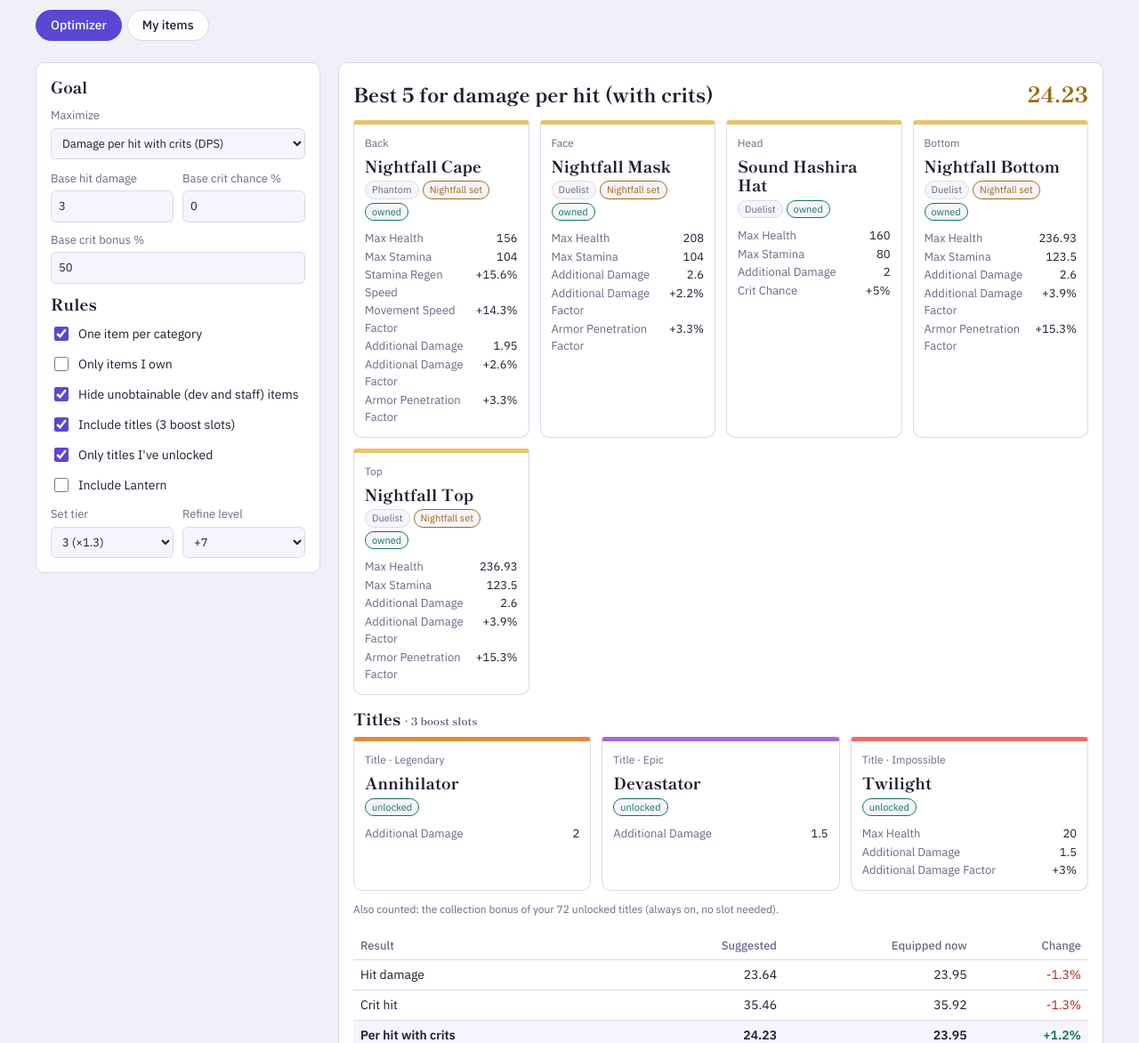
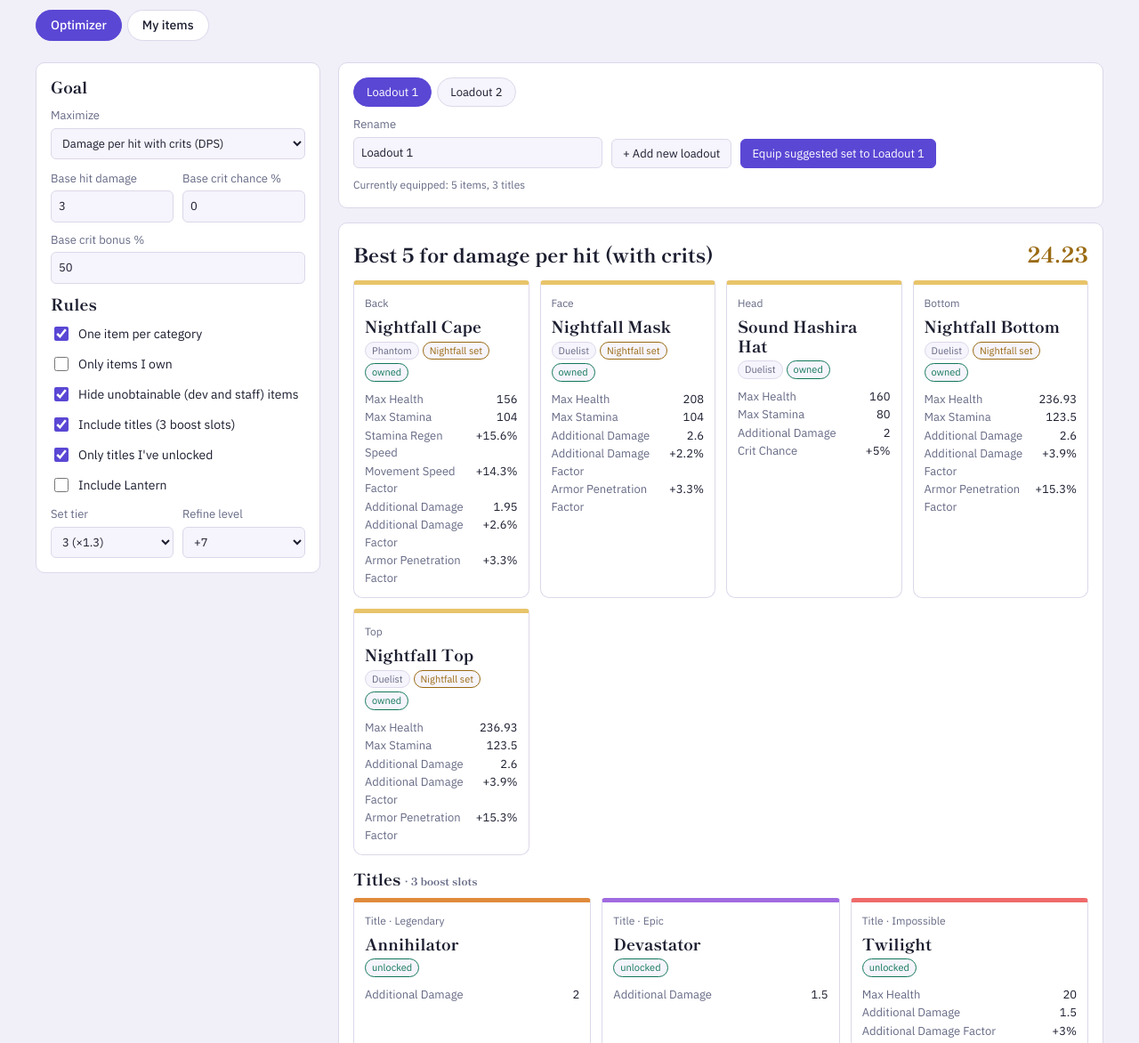
Before and after one commit to Prometheus6074/Slayers-2-Loadout-Optimizer, a plain HTML site: page index.html in a window 1280 px wide. Shown: the part 128-1300 px from the top of the page at 89% size. Drawn offline with Linux system fonts and the light colour scheme.

Commit message:
Added Loadouts

```diff
--- a/app.js
+++ b/app.js
@@ -35,6 +35,16 @@ const TR={Common:1,Rare:3,Epic:4,Legendary:5,Mythic:6,Impossible:7,'Impossible L
 const tvec=o=>{const v=new Array(D).fill(0);for(const k in o)if(I[k]!==undefined)v[I[k]]=o[k];return v};
 const tadd=(a,b)=>{const o={...a};for(const k in b)o[k]=(o[k]||0)+b[k];return o};
 const collVec=()=>total(TT.filter(t=>TOWN.has(t.i)).map(t=>tvec(t.cb)));
+/* loadouts: what is "equipped" for the comparison column. Starts as the save's current set (Loadout 1) + an empty Loadout 2 */
+const LO_KEY='ouwland-loadouts';
+let LO={sel:0,list:[{name:'Loadout 1',items:DATA.cur.map(c=>({n:c.n,t:c.t,rf:c.rf})),titles:[...(DATA.curTitles||[])]},{name:'Loadout 2',items:[],titles:[]}]};
+try{const sv=JSON.parse(localStorage.getItem(LO_KEY));
+  if(sv&&Array.isArray(sv.list)&&sv.list.length>=2){
+    LO={sel:Math.min(Math.max(+sv.sel||0,0),sv.list.length-1),list:sv.list.map(l=>({name:String(l.name||'').slice(0,24),
+      items:(l.items||[]).filter(c=>byName[c.n]).map(c=>({n:c.n,t:+c.t||1,rf:+c.rf||0})),titles:(l.titles||[]).filter(i=>tById[i])}))}}}catch(e){}
+const saveLo=()=>{try{localStorage.setItem(LO_KEY,JSON.stringify(LO))}catch(e){}};
+const loName=i=>LO.list[i].name.trim()||'Loadout '+(i+1);
+let last=null;/* the suggestion on screen, so "Equip" knows what to save */
 function metrics(T,p){
   const g=n=>T[I[n]];
   const hit=(p.base+g('Additional Damage'))*(1+g('Additional Damage Factor'));
@@ -79,6 +89,7 @@ const fmt=(k,v)=>{if(BOOL.has(k))return'Yes';if(/Factor|Regen|Crit/.test(k)&&!/^
 const n2=(x,d=1)=>(Math.round(x*10**d)/10**d).toLocaleString('en',{maximumFractionDigits:d});
 const GOALS={exp:['Damage per hit (with crits)',v=>n2(v,2)],hit:['Hit damage',v=>n2(v,2)],crit:['Crit hit damage',v=>n2(v,2)],hp:['Max HP',v=>n2(v,0)],def:['Defense (hits you can take, any hit size)',v=>n2(v,2)],sta:['Max stamina',v=>n2(v,0)],spd:['Movement speed',v=>'×'+n2(v,3)],custom:['Custom score',v=>n2(v,2)]};
 function run(){
+  last=null;
   const p=params(),f=scorer(p),tier=+$('tier').value,rl=+$('refine').value;
   for(const[id,sh]of[['f-dmg',['exp','hit','crit']],['f-hp',['hp','def']],['f-cus',['custom']]])$(id).classList.toggle('hide',!sh.includes(p.goal));
   $('f-rng').classList.toggle('hide',p.goal!=='def');
@@ -113,12 +124,14 @@ function run(){
     res.cut=cut}
   else res=pick(C,fi);
   const out=$('out');
-  if(!res.set){out.innerHTML='<div class="empty">No items match these filters.</div>';return}
+  if(!res.set){out.innerHTML='<div class="empty">No items match these filters.</div>';syncLoBar();return}
   const set=res.set.filter(c=>!c.T).sort((a,b)=>a.c.localeCompare(b.c)||a.k.localeCompare(b.k)),tis=res.set.filter(c=>c.T).sort((a,b)=>a.n.localeCompare(b.n));
-  const cur=DATA.cur.map(c=>vec(byName[c.n],c.t,c.rf)),ctv=tOn?(DATA.curTitles||[]).map(i=>tById[i]).filter(Boolean).map(t=>tvec(t.b)):[];
+  last={set:set.slice(),tis:tis.slice(),tier,rl};
+  const lo=LO.list[LO.sel],cur=lo.items.map(c=>vec(byName[c.n],c.t,c.rf)),
+    ctv=tOn?lo.titles.map(i=>tById[i]).map(t=>tvec(TOWN.has(t.i)?t.b:tadd(t.b,t.cb))):[],emp=!cur.length&&!ctv.length;
   const T=total([BASE,...set.map(c=>c.v),...tis.map(c=>c.v)]),TC=total([BASE,...cur,...ctv]);
   const M=metrics(T,p),MC=metrics(TC,p),g=GOALS[p.goal];
-  const sc=f(T),scc=f(TC),dl=scc?(sc/scc-1)*100:0;
+  const sc=f(T),scc=f(TC);
   const card=c=>`<div class="slot" style="--rc:${RC[c.r]||RC[1]}"><span class="k">${c.k}</span><h3>${c.n}</h3>
   <div class="tags">${c.cl?`<span class="tag">${c.cl}</span>`:''}${c.ser?`<span class="tag set">${c.ser} set</span>`:''}${ownedSet.has(c.n)?'<span class="tag own">owned</span>':''}${c.fl?`<span class="tag">${c.fl}</span>`:''}</div>
   <ul class="st">${ST.filter((k,d)=>c.v[d]).map(k=>`<li><span>${k}</span><span class="num">${fmt(k,c.v[I[k]])}</span></li>`).join('')}</ul></div>`;
@@ -128,16 +141,17 @@ function run(){
   const tsec=tOn?`<h2 class="sub">Titles <span class="hint">· ${TSLOTS} boost slots</span></h2>${tis.length?`<div class="slots">${tis.map(tcard).join('')}</div>`:'<p class="hint">No title adds anything for this goal.</p>'}
   <p class="hint" style="margin:-4px 0 16px">Also counted: the collection bonus of your ${TT.filter(t=>TOWN.has(t.i)&&Object.keys(t.cb).length).length} unlocked titles (always on, no slot needed).</p>`:'';
   const dm=[['hit','Hit damage'],['crit','Crit hit'],['exp','Per hit with crits'],['hp','Max HP'],['def','Defense (any hit size)'],['sta','Max stamina'],['spd','Movement speed']];
-  const row=(l,a,b,fm,key)=>{const d=b?(a/b-1)*100:0;return`<tr class="${key?'key':''}"><td>${l}</td><td class="num">${fm(a)}</td><td class="num">${fm(b)}</td><td class="num ${d>0.05?'up':d<-0.05?'dn':''}">${Math.abs(d)<0.05?'0%':(d>0?'+':'')+n2(d,1)+'%'}</td></tr>`};
-  const sr=ST.map((k,d)=>[k,d]).filter(([k,d])=>T[d]||TC[d]).map(([k,d])=>`<tr><td>${k}</td><td class="num">${fmt(k,T[d])}</td><td class="num">${fmt(k,TC[d])}</td><td class="num ${T[d]>TC[d]?'up':T[d]<TC[d]?'dn':''}">${T[d]===TC[d]?'':fmt(k,T[d]-TC[d])}</td></tr>`).join('');
+  const row=(l,a,b,fm,key)=>{const d=b?(a/b-1)*100:0;return`<tr class="${key?'key':''}"><td>${l}</td><td class="num">${fm(a)}</td><td class="num">${emp?'—':fm(b)}</td><td class="num ${emp?'':d>0.05?'up':d<-0.05?'dn':''}">${emp?'':Math.abs(d)<0.05?'0%':(d>0?'+':'')+n2(d,1)+'%'}</td></tr>`};
+  const sr=ST.map((k,d)=>[k,d]).filter(([k,d])=>T[d]||(!emp&&TC[d])).map(([k,d])=>`<tr><td>${k}</td><td class="num">${fmt(k,T[d])}</td><td class="num">${emp?'—':fmt(k,TC[d])}</td><td class="num ${emp?'':T[d]>TC[d]?'up':T[d]<TC[d]?'dn':''}">${emp||T[d]===TC[d]?'':fmt(k,T[d]-TC[d])}</td></tr>`).join('');
+  const eqh=`Equipped · ${esc(loName(LO.sel))}`;
   out.innerHTML=`<div class="head"><h2>Best ${set.length} for ${g[0].toLowerCase()}</h2><span class="score num">${g[1](sc)}</span></div>
   ${res.cut?'<p class="warn">Search hit its time limit, so this may not be the exact best set.</p>':''}
   <div class="slots">${set.map(card).join('')}</div>
   ${tsec}
-  <div class="tw"><table><thead><tr><th>Result</th><th>Suggested</th><th>Equipped now</th><th>Change</th></tr></thead><tbody>
+  <div class="tw"><table><thead><tr><th>Result</th><th>Suggested</th><th>${eqh}</th><th>Change</th></tr></thead><tbody>
   ${dm.map(([k,l])=>row(l,M[k],MC[k],GOALS[k][1],k===p.goal)).join('')}
   ${p.goal==='custom'?row('Custom score',sc,scc,v=>n2(v,2),true):''}</tbody></table></div>
-  <div class="tw" style="margin-top:12px"><table><thead><tr><th>Stat totals</th><th>Suggested</th><th>Equipped now</th><th>Change</th></tr></thead><tbody>${sr}</tbody></table></div>`}
+  <div class="tw" style="margin-top:12px"><table><thead><tr><th>Stat totals</th><th>Suggested</th><th>${eqh}</th><th>Change</th></tr></thead><tbody>${sr}</tbody></table></div>`;syncLoBar()}
 let tm;document.addEventListener('input',()=>{clearTimeout(tm);tm=setTimeout(run,120)});
 
 const esc=t=>String(t).replace(/&/g,'&amp;').replace(/</g,'&lt;');
@@ -199,10 +213,33 @@ $('pg-q').addEventListener('input',pgFilter);$('pg-q').addEventListener('keydown
 $('pg-go').onclick=pgFilter;$('pg-f').addEventListener('change',pgFilter);
 $('pg-clear').onclick=()=>{$('pg-q').value='';$('pg-f').value='all';pgFilter();$('pg-q').focus()};
 $('pg-all').onclick=()=>setMany(shownIx(pgRows),true);$('pg-none').onclick=()=>setMany(shownIx(pgRows),false);$('pg-reset').onclick=resetOwn;$('pg-exclear').onclick=clearEx;
+/* loadout bar */
+function renderLoBar(){
+  const many=LO.list.length>2;
+  $('lo-tabs').innerHTML=LO.list.map((l,i)=>`<span class="lo-tab${i===LO.sel?' on':''}"><button type="button" class="btn" data-lo="${i}" aria-pressed="${i===LO.sel}">${esc(loName(i))}</button>${many?`<button type="button" class="lo-x" data-lo-del="${i}" aria-label="Delete ${esc(loName(i))}" title="Delete this loadout">×</button>`:''}</span>`).join('');
+  $('lo-name').value=LO.list[LO.sel].name;$('lo-name').placeholder='Loadout '+(LO.sel+1);
+  syncLoBar()}
+function syncLoBar(){
+  const lo=LO.list[LO.sel],n=lo.items.length,t=lo.titles.length;
+  $('lo-equip').disabled=!last;$('lo-equip').textContent='Equip suggested set to '+loName(LO.sel);
+  $('lo-hint').textContent=n||t?'Currently equipped: '+n+' item'+(n===1?'':'s')+', '+t+' title'+(t===1?'':'s'):'Empty — equip the suggested set to compare against it.'}
+function pickLo(i){LO.sel=i;saveLo();renderLoBar();clearTimeout(tm);run()}
+$('lo-tabs').addEventListener('click',e=>{
+  const x=e.target.closest('[data-lo-del]'),b=e.target.closest('[data-lo]');
+  if(x){if(LO.list.length<=2)return;const i=+x.dataset.loDel;
+    if(!confirm('Delete "'+loName(i)+'"?'))return;
+    LO.list.splice(i,1);if(i<LO.sel)LO.sel--;LO.sel=Math.min(LO.sel,LO.list.length-1);saveLo();renderLoBar();clearTimeout(tm);run()}
+  else if(b)pickLo(+b.dataset.lo)});
+$('lo-add').onclick=()=>{let k=LO.list.length+1;while(LO.list.some(l=>l.name.trim()==='Loadout '+k))k++;
+  LO.list.push({name:'Loadout '+k,items:[],titles:[]});pickLo(LO.list.length-1)};
+$('lo-name').addEventListener('input',e=>{LO.list[LO.sel].name=e.target.value.slice(0,24);saveLo();
+  const b=document.querySelector(`#lo-tabs [data-lo="${LO.sel}"]`);if(b)b.textContent=loName(LO.sel);syncLoBar()});
+$('lo-equip').onclick=()=>{if(!last)return;const lo=LO.list[LO.sel];
+  lo.items=last.set.map(c=>({n:c.n,t:last.tier,rf:last.rl}));lo.titles=last.tis.map(c=>c.i);saveLo();clearTimeout(tm);run()};
 /* page routing: #optimizer (default) and #my-items */
 function route(){const pg=location.hash==='#my-items';view=pg?'items':'opt';
   document.querySelector('.wrap').classList.toggle('hide',pg);$('items-page').classList.toggle('hide',!pg);
   $('nav-opt').setAttribute('aria-current',pg?'false':'page');$('nav-items').setAttribute('aria-current',pg?'page':'false');
   if(!pg&&dirty){dirty=false;run()}}
 window.addEventListener('hashchange',()=>{route();window.scrollTo(0,0)});
-syncOwn();syncEx();pgFilter();route();
+syncOwn();syncEx();pgFilter();renderLoBar();route();
--- a/index.html
+++ b/index.html
@@ -53,6 +53,12 @@
 <label>Refine level<select id="refine"></select></label></div>
 </aside>
 <main>
+<div class="panel lo" id="lo-bar">
+<div class="lo-tabs" id="lo-tabs" role="group" aria-label="Loadouts"></div>
+<div class="lo-act"><label class="lo-name">Rename<input type="text" id="lo-name" maxlength="24" autocomplete="off"></label>
+<button type="button" class="btn" id="lo-add">+ Add new loadout</button><button type="button" class="btn pri" id="lo-equip" disabled>Equip suggested set</button></div>
+<p class="hint" id="lo-hint"></p>
+</div>
 <div class="panel" id="out"></div>
 
 </main>
--- a/style.css
+++ b/style.css
@@ -16,7 +16,7 @@ header p{margin:6px 0 0;color:var(--mute);max-width:70ch}
 .ctl h2{font-size:18px}
 label{display:grid;gap:4px;font-size:13px;color:var(--mute)}
 label.row{display:flex;align-items:center;gap:8px;color:var(--ink);font-size:14px}
-select,input[type=number],input[type=search]{font:inherit;color:var(--ink);background:var(--soft);border:1px solid var(--line);border-radius:6px;padding:7px 8px;width:100%}
+select,input[type=number],input[type=search],input[type=text]{font:inherit;color:var(--ink);background:var(--soft);border:1px solid var(--line);border-radius:6px;padding:7px 8px;width:100%}
 input[type=checkbox]{accent-color:var(--acc);width:16px;height:16px}
 :focus-visible{outline:2px solid var(--acc);outline-offset:2px}
 .two{display:grid;grid-template-columns:1fr 1fr;gap:10px}
@@ -81,3 +81,17 @@ tr.key td{background:var(--soft);font-weight:600}
 .chips .btn.active .num{color:inherit}
 .cat-grid .nm{flex:1;min-width:0}
 .cat-grid .k{font-size:11px;color:var(--mute);text-align:right}
+
+
+.lo{display:grid;gap:10px;margin-bottom:16px}
+.lo-tabs{display:flex;flex-wrap:wrap;gap:6px;align-items:center}
+.lo-tab{display:inline-flex;align-items:stretch;border:1px solid var(--line);border-radius:99px;background:var(--soft);overflow:hidden}
+.lo-tab .btn{border:0;background:transparent;border-radius:0;padding:6px 14px}
+.lo-tab:hover{border-color:var(--acc)}
+.lo-tab.on{background:var(--acc);border-color:var(--acc)}
+.lo-tab.on .btn,.lo-tab.on .lo-x{color:var(--accink)}
+.lo-x{border:0;background:transparent;color:var(--mute);cursor:pointer;padding:0 12px 0 0;font:inherit;font-size:18px;line-height:1}
+.lo-x:hover{opacity:.7}
+.lo-act{display:flex;flex-wrap:wrap;gap:10px;align-items:end}
+.lo-name{flex:1 1 180px;max-width:280px}
+.btn:disabled{opacity:.5;cursor:not-allowed}
```
